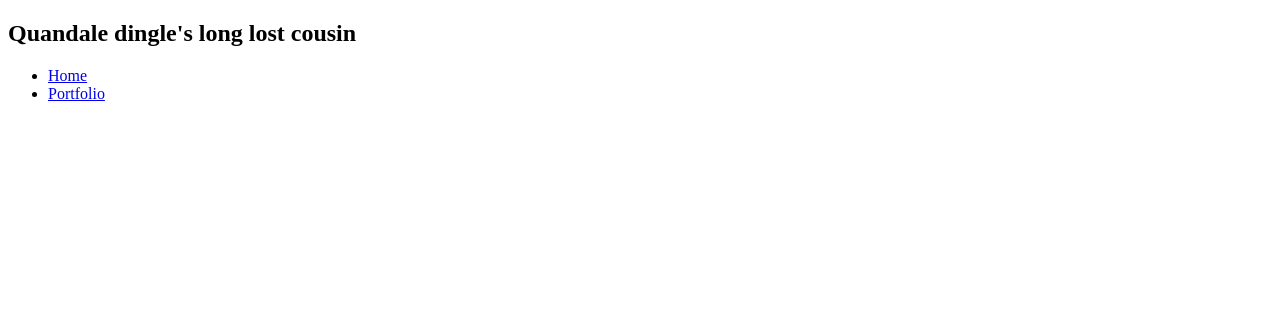
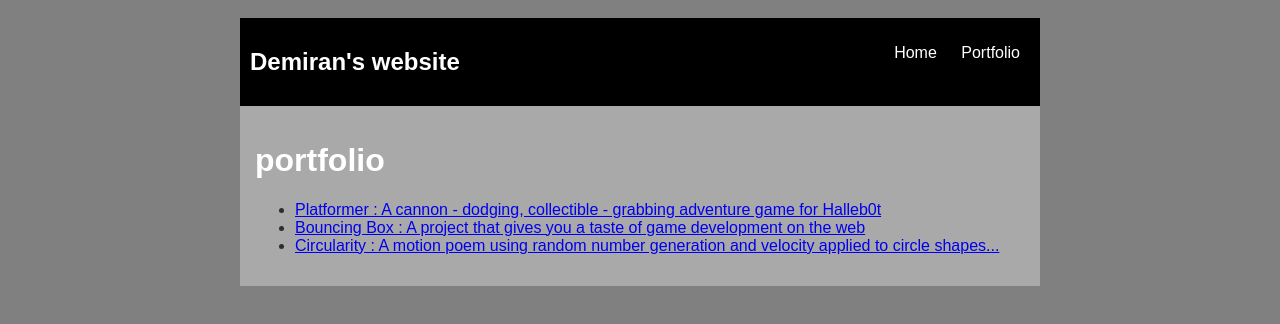
Before and after one commit to Daustin1105/Daustin1105.github.io, a plain HTML site: page portfolio.html in a window 1280 px wide. Drawn offline with Linux system fonts and the light colour scheme.

Commit message:
edited portfolio

```diff
--- a/portfolio.html
+++ b/portfolio.html
@@ -1,8 +1,65 @@
 <!DOCTYPE HTML>
 <html>
     <head>
+        <title>Quandale dingle's long lost cousin</title>
+        <style type="text/css">
+            body {
+                background: grey;
+                color: rgb(45, 45, 45);
+                padding: 10px;
+                font-family: arial;
+            }
+            header {
+                font-size: 1.5em;
+                font-weight: bold;
+            }
+
+            #all-contents {
+                max-width: 800px;
+                margin: auto;
+            }
+
+            /* navigation menu */
+            nav {
+                background: black;
+                margin: 0 auto;
+                display: flex;
+                padding: 10px;
+            }
+            h1 {
+                display: flex;
+                align-items: center;
+                color: rgb(255, 255, 255);
+                flex: 1;
+            }
+            #nav-ul {
+                list-style-image: none;
+            }
+            .nav-li {
+                display: inline-block;
+                padding: 0 10px;
+            }
+            .nav-a {
+                text-decoration: none;
+                color: #fff;
+            }
+
+            /* main container area beneath menu */
+            main {
+                background: darkgrey;
+                display: flex;
+            }
+            .content {
+                flex: 1;
+                padding: 15px;
+            }
+        </style>
+    </head>
+
+    <body>
+        <div id="all-contents">
             <nav>
-            <h1>Quandale dingle's long lost cousin</h1>
+                    <h1>Demiran's website</h1>
                     <ul id="nav-ul">
                     <li class="nav-li">
                     <a class="nav-a" href="index.html">Home</a>
@@ -12,13 +69,16 @@
                     </li>
                 </ul>
             </nav>
+            <main>
+                <div class="content">
+                    <h1>portfolio</h1>
+                    <ul id="portfolio">
+                        <li><a href="projects/platformer/">Platformer : A cannon - dodging, collectible - grabbing adventure game for Halleb0t</a></li>
+                        <li><a href="projects/bouncing-box/">Bouncing Box : A project that gives you a taste of game development on the web </a></li>
+                        <li><a href="projects/circularity/">Circularity : A motion poem using random number generation and velocity applied to circle shapes...</a></li>
+                    </ul>
                 </div>
-
-    </head>
-
-    <body>
-        <div id="all-contents">
-
+            </main>
         </div>
     </body>
 </html>
```
Lines whose indentation alone changed are shown as unchanged.
